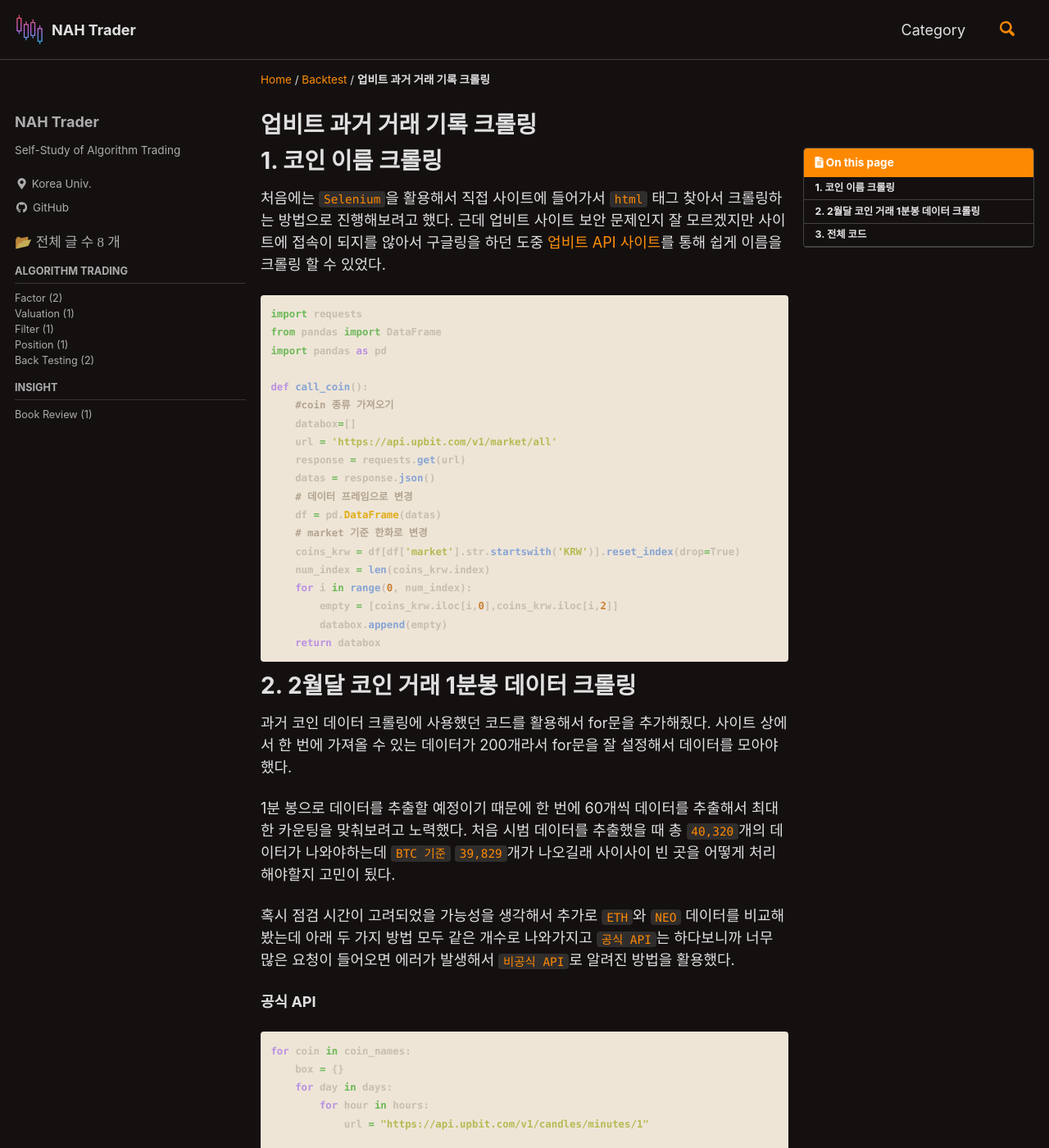
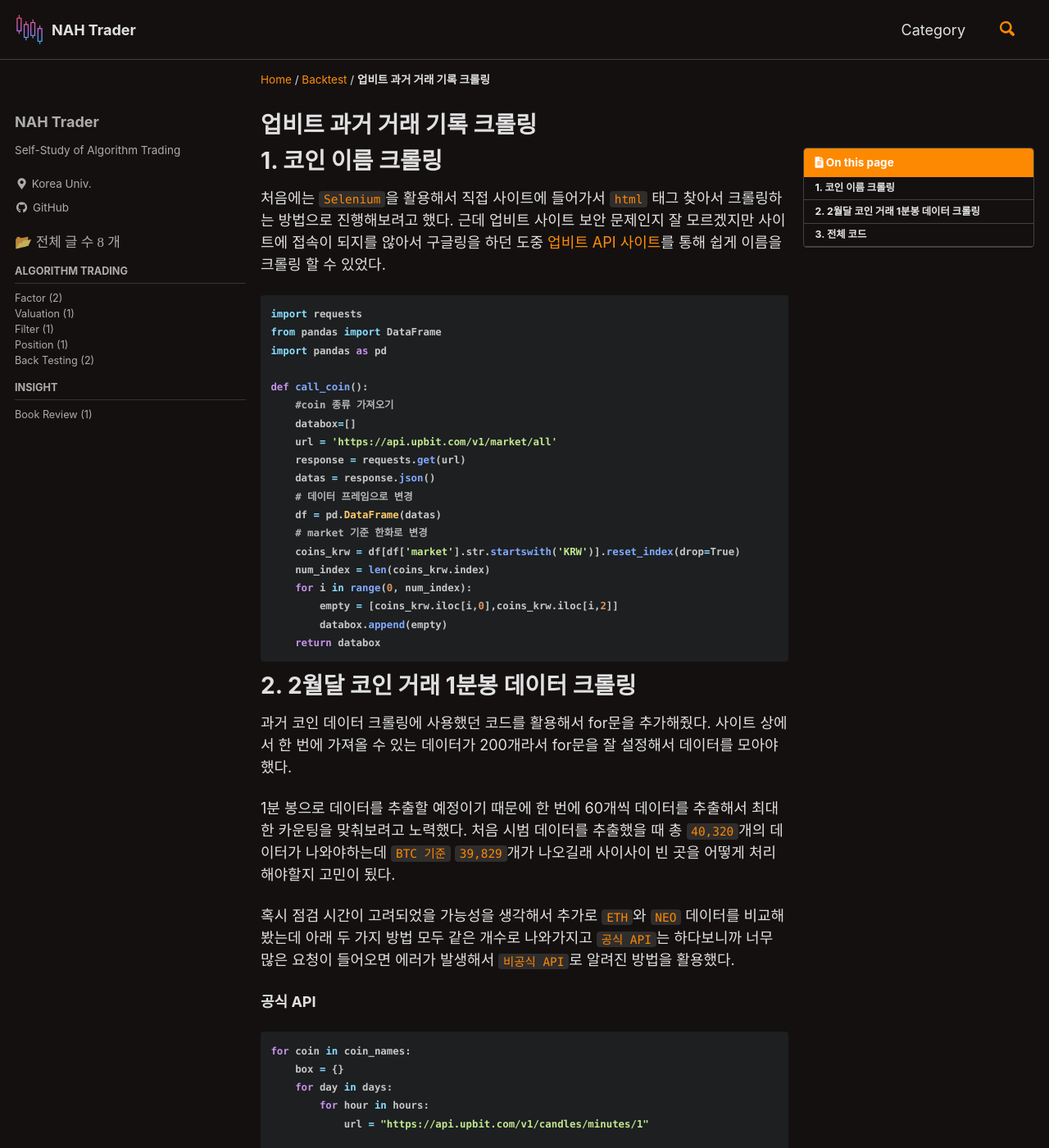
Before and after one commit to NAHtrader/NAHtrader.github.io, a Jekyll site: the page built from _posts/2021-03-14-AE2.md, in a window 1280 px wide and 1400 px high. Shown: the whole window at 82% size. Built offline with Jekyll 4.4.1, drawn with Linux system fonts in a browser that asks for light colours; cached includes are drawn as plain includes.

Commit message:
파이썬 코드 SCSS 수정

```diff
--- a/_sass/minimal-mistakes/_syntax.scss
+++ b/_sass/minimal-mistakes/_syntax.scss
@@ -6,8 +6,8 @@ div.highlighter-rouge,
 figure.highlight {
   position: relative;
   margin-bottom: 1em;
-  background: #EEE5D7;
-  color: #000;
+  background: $base00;
+  color: $base05;
   font-family: $monospace;
   font-size: $type-size-7;
   font-weight: bolder;
--- a/_sass/minimal-mistakes/skins/_neon.scss
+++ b/_sass/minimal-mistakes/skins/_neon.scss
@@ -19,22 +19,22 @@ $masthead-link-color-hover: mix(#000, $text-color, 0%) !default;
 $navicon-link-color-hover: mix(#000, $background-color, 0%) !default;
 
 /* neon syntax highlighting (base16) */
-$base00: #231e18 !default;
-$base01: #302b25 !default;
-$base02: #48413a !default;
-$base03: #9d8b70 !default;
-$base04: #b4a490 !default;
-$base05: #cabcb1 !default;
-$base06: #d7c8bc !default;
-$base07: #e4d4c8 !default;
-$base08: #d35c5c !default;
-$base09: #ca7f32 !default;
-$base0a: #e0ac16 !default;
-$base0b: #b7ba53 !default;
-$base0c: #6eb958 !default;
-$base0d: #88a4d3 !default;
-$base0e: #bb90e2 !default;
-$base0f: #b49368 !default;
+$base00: #1d1f21 ;
+$base01: #282a2e ;
+$base02: #373b41 ;
+$base03: #969896 ;
+$base04: #b4b7b4 ;
+$base05: #c5c8c6 ;
+$base06: #e0e0e0 ;
+$base07: #ffffff ;
+$base08: #cc6666 ;
+$base09: #de935f ;
+$base0A: #f0c674 ;
+$base0B: #b5bd68 ;
+$base0C: #8abeb7 ;
+$base0D: #81a2be ;
+$base0E: #b294bb ;
+$base0F: #a3685a ;
 
 
 
--- a/_sass/minimal-mistakes/skins/_plum.scss
+++ b/_sass/minimal-mistakes/skins/_plum.scss
@@ -18,7 +18,7 @@ $masthead-link-color: $text-color !default;
 $masthead-link-color-hover: mix(#000, $text-color, 0%) !default;
 $navicon-link-color-hover: mix(#000, $background-color, 0%) !default;
 
-/* neon syntax highlighting (base16) */
+/* plum syntax highlighting (base16) */
 $base00: #ffffff !default;
 $base01: #e0e0e0 !default;
 $base02: #d0d0d0 !default;
```
